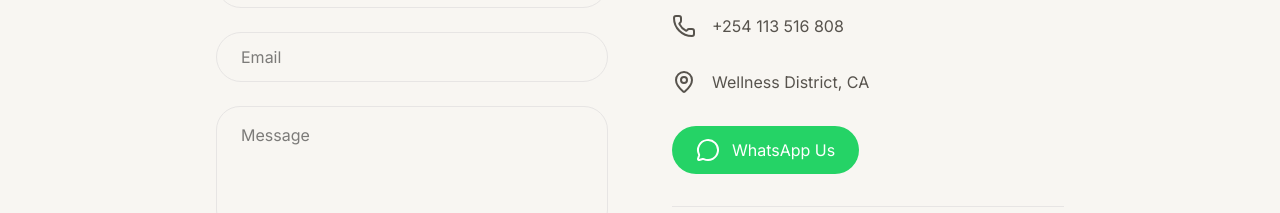
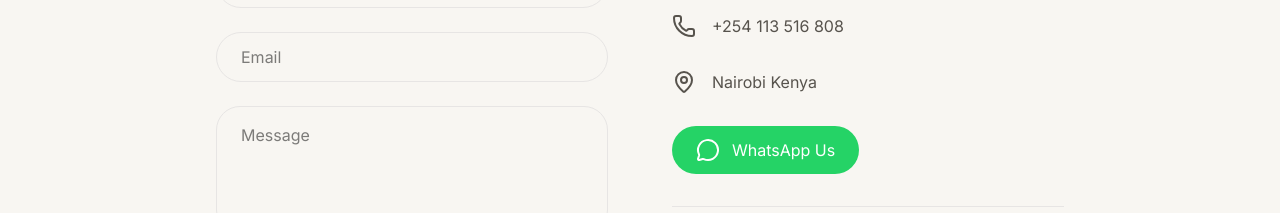
Before and after one commit to Sheldon-Odhiambo/oreline, a React (Vite) app: page /contact in a window 1280 px wide. Shown: the part 278-491 px from the top of the page. Built offline with nearby package versions, Linux system fonts and the light colour scheme.

Commit message:
updated the contact page

```diff
--- a/src/pages/ContactPage.tsx
+++ b/src/pages/ContactPage.tsx
@@ -18,7 +18,7 @@ export default function ContactPage() {
         <div className="space-y-8 text-stone-600">
           <p className="flex items-center gap-4"><Mail /> orelineke@gmail.com</p>
           <p className="flex items-center gap-4"><Phone />+254 113 516 808</p>
-          <p className="flex items-center gap-4"><MapPin /> Wellness District, CA</p>
+          <p className="flex items-center gap-4"><MapPin /> Nairobi Kenya</p>
 
           <button className="flex items-center gap-3 bg-[#25D366] text-white px-6 py-3 rounded-full hover:bg-[#128C7E] transition">
             <MessageCircle /> WhatsApp Us
```
